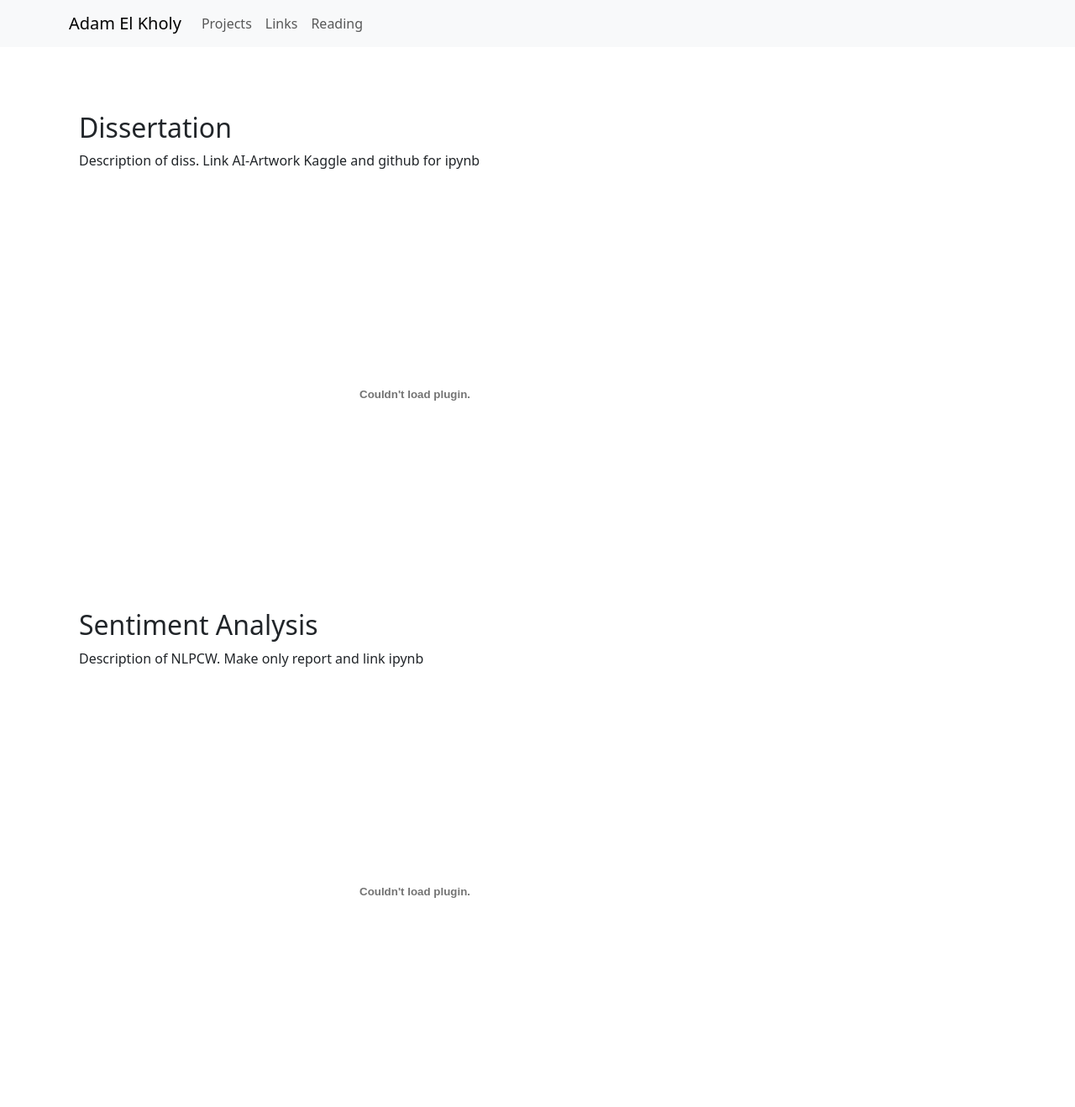
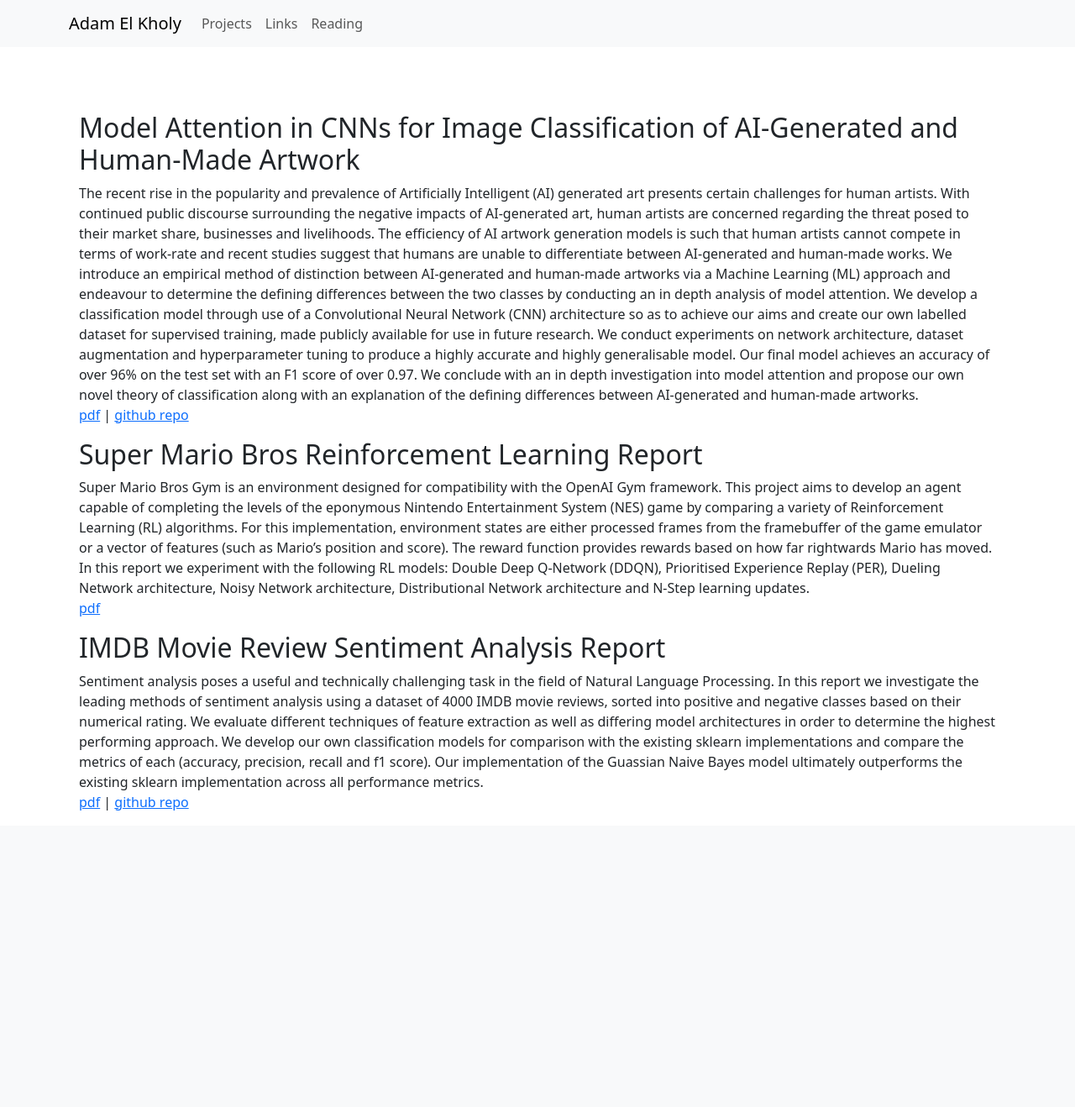
Before and after one commit to adamelkholyy/adamelkholy-website, a Flask app: page /projects in a window 1280 px wide. Shown: the whole page at 84% size. After the commit the page ends 965 px from the top, so only its background shows below. Run offline with Flask 3, Linux system fonts and the light colour scheme; some libraries are stand-ins or nearby versions.

Commit message:
Add files via upload

```diff
--- a/app.py
+++ b/app.py
@@ -1,9 +1,9 @@
 #!/usr/bin/env python3
 # -*- coding: utf-8 -*-
 """
-Peter Simeth's basic flask pretty youtube downloader (v1.3)
+I must give due credit to Peter Smieth for the flask template used to create this website.
+Thank you very much Peter!
 https://github.com/petersimeth/basic-flask-template
-© MIT licensed, 2018-2023
 """
 
 from flask import Flask, render_template
@@ -13,7 +13,7 @@ DEVELOPMENT_ENV = True
 app = Flask(__name__)
 
 app_data = {
-    "name": "Adam's Webpage",
+    "name": "Adam's Website",
     "description": "Adam's Website",
     "author": "Adam El Kholy and Peter Simeth",
     "html_title": "Adam's Website",
@@ -50,5 +50,4 @@ def contact():
 
 
 if __name__ == "__main__":
-    port = int(os.environ.get("PORT", 5000))
-    app.run(host='0.0.0.0', port=port)
+    app.run(debug=DEVELOPMENT_ENV)
--- a/templates/index.html
+++ b/templates/index.html
@@ -8,8 +8,6 @@
   created this page as an online portfolio in order to showcase some of my previous work.
 </p>
 
-<p>
-  I must give due credit to <a href="https://github.com/petersimeth/basic-flask-template" target="_blank">Peter Smieth</a> for the flask template used to create this website. Thank you very much Peter!
-</p>
+
 
 {% endblock %}
--- a/templates/layout.html
+++ b/templates/layout.html
@@ -6,9 +6,9 @@
     <meta name="description" content="{{ app_data['description'] }}">
     <meta name="keywords" content="{{ app_data['keywords'] }}">
     <meta name="author" content="{{ app_data['author'] }}">
-    <link rel="icon" href="../../../../favicon.ico">
+    <link rel="icon" href="/static/favicon.ico">
 
-    <title>{{ app_data['html_title'] }}</title>
+    <title>Adam El Kholy</title>
 
     <!-- Bootstrap core CSS -->
     <link href="https://cdn.jsdelivr.net/npm/bootstrap@5.3.0-alpha1/dist/css/bootstrap.min.css" rel="stylesheet" integrity="sha384-GLhlTQ8iRABdZLl6O3oVMWSktQOp6b7In1Zl3/Jr59b6EGGoI1aFkw7cmDA6j6gD" crossorigin="anonymous">
--- a/templates/projects.html
+++ b/templates/projects.html
@@ -2,28 +2,59 @@
 
 {% block body %}
 
-    <h2>Dissertation</h2>
+    <h2>Model Attention in CNNs for Image Classification of
+        AI-Generated and Human-Made Artwork</h2>
     <p>
-        Description of diss. Link AI-Artwork Kaggle and github for ipynb
+        The recent rise in the popularity and prevalence of Artificially Intelligent (AI) generated art
+        presents certain challenges for human artists. With continued public discourse surrounding the
+        negative impacts of AI-generated art, human artists are concerned regarding the threat posed to
+        their market share, businesses and livelihoods. The efficiency of AI artwork generation models
+        is such that human artists cannot compete in terms of work-rate and recent studies suggest
+        that humans are unable to differentiate between AI-generated and human-made works. We
+        introduce an empirical method of distinction between AI-generated and human-made artworks
+        via a Machine Learning (ML) approach and endeavour to determine the defining differences
+        between the two classes by conducting an in depth analysis of model attention. We develop a
+        classification model through use of a Convolutional Neural Network (CNN) architecture so as
+        to achieve our aims and create our own labelled dataset for supervised training, made publicly
+        available for use in future research. We conduct experiments on network architecture, dataset
+        augmentation and hyperparameter tuning to produce a highly accurate and highly generalisable
+        model. Our final model achieves an accuracy of over 96% on the test set with an F1 score of
+        over 0.97. We conclude with an in depth investigation into model attention and propose our
+        own novel theory of classification along with an explanation of the defining differences between
+        AI-generated and human-made artworks. <br>
+        <a href="{{ url_for('static', filename='Dissertation.pdf') }}" target="_blank">pdf</a> | <a href="https://github.com/adamelkholyy/ai-artwork-attention" target="_blank">github repo</a> <br>
     </p>
 
-    <object class="pdf"
-            data="{{ url_for('static', filename='Dissertation.pdf') }}"
-            width="800"
-            height="500">
-    </object>
-
-    <h2>Sentiment Analysis</h2>
-
+    <h2>Super Mario Bros Reinforcement Learning Report</h2>
     <p>
-        Description of NLPCW. Make only report and link ipynb
+        Super Mario Bros Gym is an environment designed for
+        compatibility with the OpenAI Gym framework. This project aims to develop an agent capable of
+        completing the levels of the eponymous Nintendo Entertainment System (NES) game by comparing
+        a variety of Reinforcement Learning (RL) algorithms. For this implementation, environment states
+        are either processed frames from the framebuffer of the game emulator or a vector of features (such
+        as Mario’s position and score). The reward function provides rewards based on how far rightwards
+        Mario has moved. In this report we experiment with the following RL models: Double Deep Q-Network (DDQN), Prioritised Experience Replay (PER),
+        Dueling Network architecture,
+        Noisy Network architecture,
+        Distributional Network architecture and
+        N-Step learning updates.
+        <br>
+        <a href="{{ url_for('static', filename='Reinforcement_Learning_Report.pdf') }}" target="_blank">pdf</a>
     </p>
 
-    <object class="pdf"
-            data="{{ url_for('static', filename='SentimentAnalysis.pdf') }}"
-            width="800"
-            height="500">
-    </object>
+
+    <h2>IMDB Movie Review Sentiment Analysis Report</h2>
+    <p>
+        Sentiment analysis poses a useful and technically challenging task in the field of Natural Language
+        Processing. In this report we investigate the leading methods of sentiment analysis using a dataset
+        of 4000 IMDB movie reviews, sorted into positive and negative classes based
+        on their numerical rating. We evaluate different techniques of feature extraction as well as
+        differing model architectures in order to determine the highest performing approach. We develop
+        our own classification models for comparison with the existing sklearn implementations and
+        compare the metrics of each (accuracy, precision, recall and f1 score). Our implementation of the
+        Guassian Naive Bayes model ultimately outperforms the existing sklearn implementation across all performance metrics. <br>
+        <a href="{{ url_for('static', filename='SentimentAnalysis.pdf') }}" target="_blank">pdf</a> | <a href="https://github.com/adamelkholyy/sentiment_analysis" target="_blank">github repo</a> <br>
+    </p>
 
 
 {% endblock %}
```
Also changed, not shown: README.md (added), static/favicon.ico (added), static/icon.png (added), 2 other files.
